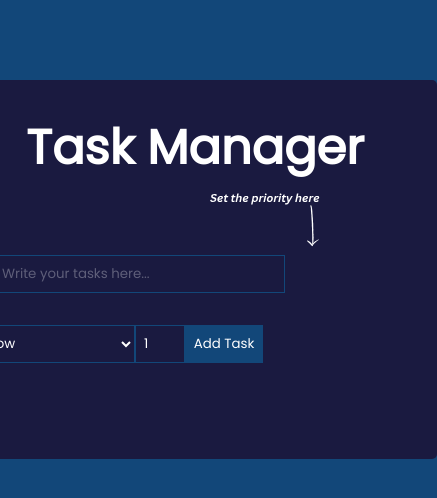
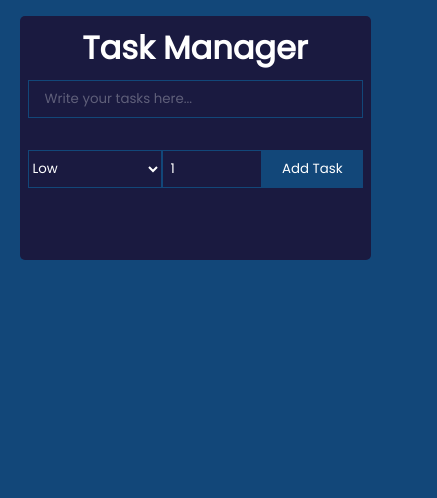
Before and after one commit to MichaelRaatsPro/TaskManager, a React (Create React App) app in the folder task-manager/: page / in a window 390 px wide. Shown: the top 498 px of the page, 437 px wide, since content can reach past the window. Built offline with nearby package versions, Linux system fonts and the light colour scheme.

Commit message:
added stylings for mobile view

```diff
--- a/task-manager/src/App.css
+++ b/task-manager/src/App.css
@@ -25,15 +25,27 @@ body {
 h1 {
   color: #fff;
   margin-bottom: 0.5rem;
-  font-size: 3rem;
+  font-size: 2rem;
   text-align: center;
 }
 
+@media screen and (max-width: 768px) {
 .TodoWrapper {
   background: #1A1A40;
-  margin-top: 5rem;
-  padding: 2rem;
+  margin-top: 1rem;
+  padding: 0.5rem;
   border-radius: 5px;
+  width: 90vw;
+}
+}
+
+@media screen and (min-width: 1024px) {
+  .TodoWrapper {
+    background: #1A1A40;
+    margin-top: 5rem;
+    padding: 2rem;
+    border-radius: 5px;
+  }
 }
 
 .TodoForm {
@@ -43,6 +55,52 @@ h1 {
   padding: 0 */
 }
 
+@media screen and (max-width: 768px) {
+  .todo-input{
+    outline: none;
+    background: none;
+    border: 1px solid #124779;
+    padding: 0.5rem 1rem;
+    margin-top: 0rem;
+    margin-bottom: 2rem;
+    width: 100%;
+    color: #fff;
+  }
+
+  .todo-btn {
+    background: #124779;
+    color: #fff;
+    border: none;
+    padding: 0.55rem;
+    cursor: pointer;
+    width:30%;
+  }
+
+  #priorityLevel {
+    outline: none;
+    background: none;
+    border: 1px solid #124779;
+    padding-top: 0.455rem;
+    padding-bottom: 0.5rem;
+    margin-top: 0rem;
+    margin-bottom: 3rem;
+    width: 5rem;
+    color: #fff;
+    width: 40%;
+}
+
+.priority-btn {
+  background: none;
+  color: #fff;
+  width: 3rem;
+  border: 1px solid #124779;
+  padding: 0.5rem;
+  cursor: pointer;
+  width: 30%;
+}
+}
+
+@media screen and (min-width: 1024px) {
 .todo-input  {
   outline: none;
   background: none;
@@ -50,8 +108,16 @@ h1 {
   padding: 0.5rem 1rem;
   margin-top: 0rem;
   margin-bottom: 2rem;
-  width: 300px;
+  width: 20rem;
   color: #fff;
+}
+
+.todo-btn {
+  background: #124779;
+  color: #fff;
+  border: none;
+  padding: 0.55rem;
+  cursor: pointer;
 }
 
 #priorityLevel {
@@ -62,10 +128,22 @@ h1 {
     padding-bottom: 0.5rem;
     margin-top: 0rem;
     margin-bottom: 3rem;
-    width: 150px;
+    width: 5rem;
     color: #fff;
+}
+
+.priority-btn {
+  background: none;
+  color: #fff;
+  width: 3rem;
+  border: 1px solid #124779;
+  padding: 0.5rem;
+  cursor: pointer;
+}
 
 }
+
+
 
 #priorityLevel option {
   background-color: #1A1A40; /* Background color for options */
@@ -81,23 +159,6 @@ h1 {
 
 .todo-input::placeholder {
   color: #ffffff4d;
-}
-
-.priority-btn {
-  background: none;
-  color: #fff;
-  width: 50px;
-  border: 1px solid #124779;
-  padding: 0.5rem;
-  cursor: pointer;
-}
-
-.todo-btn {
-  background: #124779;
-  color: #fff;
-  border: none;
-  padding: 0.55rem;
-  cursor: pointer;
 }
 
 .Todo {
--- a/task-manager/src/components/TodoForm.js
+++ b/task-manager/src/components/TodoForm.js
@@ -27,7 +27,7 @@ export const TodoForm = ({addTodo}) => {
 
   return (
     <>
-    <img src = {header} style = {{width: '420px'}} />
+    {/* <img src = {header} style = {{width: '420px'}} /> */}
     <form className = "TodoForm" onSubmit = {handleSubmit}>
 
           <input type = "textfield"
```
